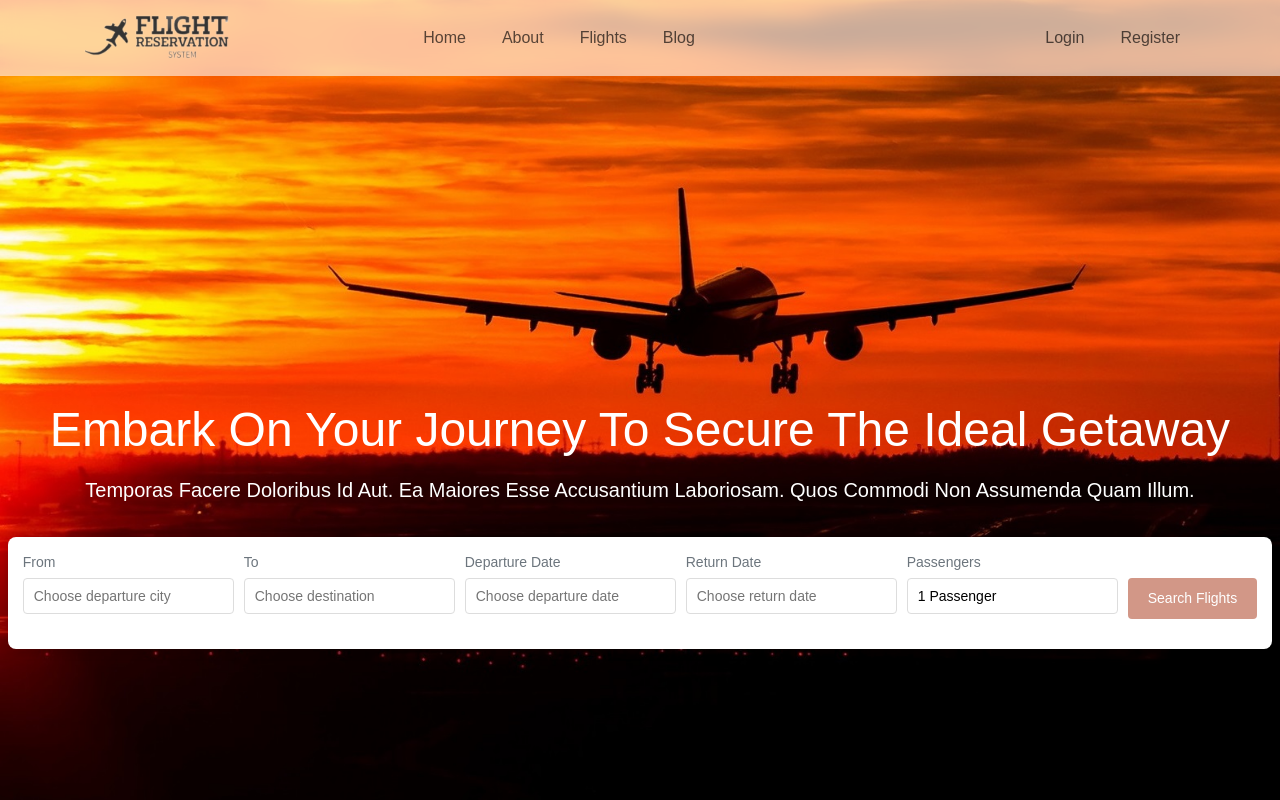
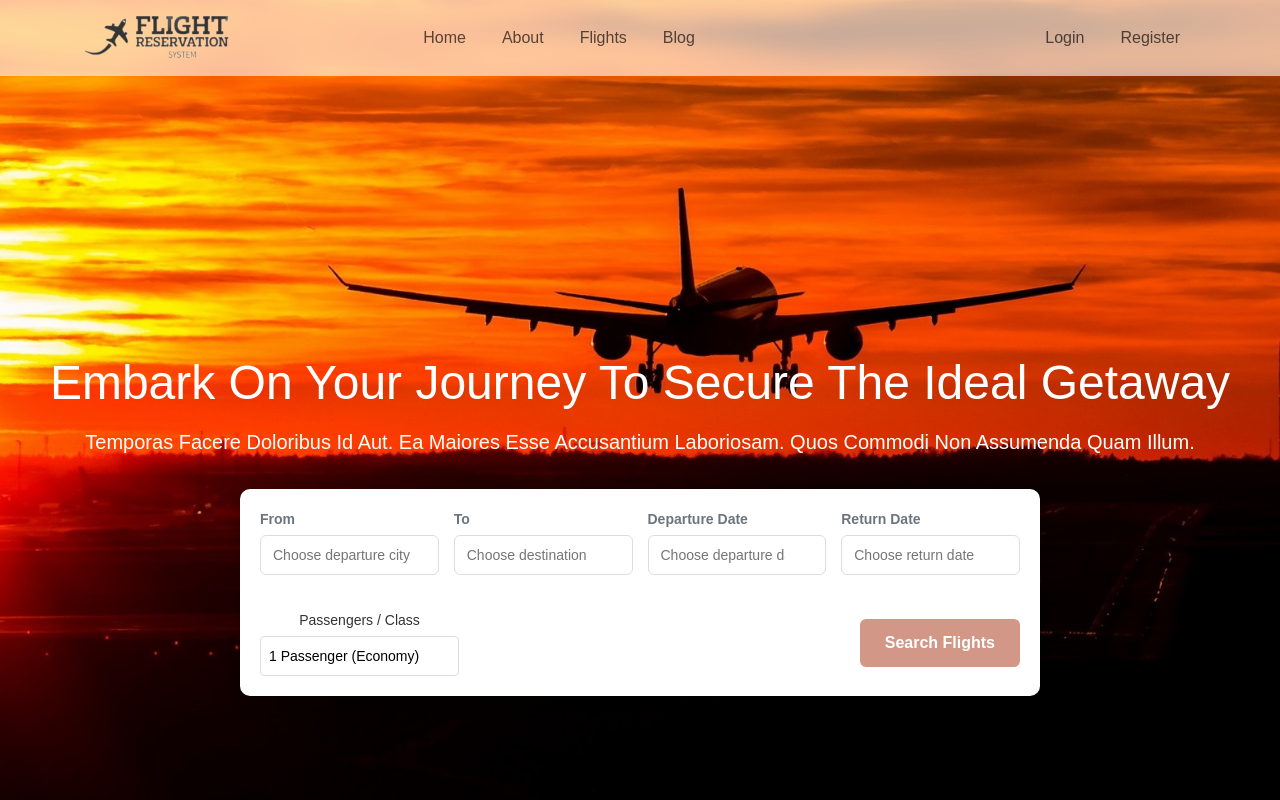
Before and after one commit to hoanghieu2385/Airline-Reservation-System, a React (Create React App) app in the folder frontend/: page / in a window 1280 px wide. Shown: the top 800 px of the page. Built offline with nearby package versions, Linux system fonts and the light colour scheme.

Commit message:
add tạm phần search form có thêm class, css hơi xấu

```diff
--- a/frontend/src/assets/css/SearchForm.css
+++ b/frontend/src/assets/css/SearchForm.css
@@ -1,36 +1,42 @@
+/* General Styles */
 .search-form {
     display: flex;
     flex-wrap: wrap;
-    gap: 10px;
+    gap: 15px;
     background: #ffffff;
-    border-radius: 8px;
-    padding: 15px;
-    box-shadow: 0 4px 8px rgba(0, 0, 0, 0.1);
+    border-radius: 10px;
+    padding: 20px;
+    box-shadow: 0 6px 12px rgba(0, 0, 0, 0.1);
     align-items: center;
     justify-content: space-between;
+    max-width: 800px;
+    margin: 0 auto;
 }
 
 .form-group {
     flex: 1;
-    min-width: 120px;
+    min-width: 150px;
     display: flex;
     flex-direction: column;
     font-size: 14px;
+    position: relative;
 }
 
-.form-group label{
-    display: flex;
-    color: black;
+.form-group label {
+    font-weight: bold;
+    margin-bottom: 5px;
+    color: #333;
 }
 
 select,
-input{
+input {
     width: 100%;
-    height: 36px;
-    padding: 0 10px;
+    height: 40px;
+    padding: 0 12px;
     font-size: 14px;
     border: 1px solid #ddd;
-    border-radius: 4px;
+    border-radius: 6px;
+    transition: border-color 0.3s, box-shadow 0.3s;
 }
 
 input:focus,
@@ -38,6 +44,7 @@ select:focus,
 .react-datepicker-wrapper input:focus {
     outline: none;
     border-color: #007bff;
+    box-shadow: 0 0 5px rgba(0, 123, 255, 0.3);
 }
 
 .suggestions {
@@ -45,26 +52,26 @@ select:focus,
     top: calc(100% + 5px);
     left: 0;
     background-color: #fff;
-    color: rgb(0, 0, 0);
     border: 1px solid #ddd;
-    border-radius: 4px;
+    border-radius: 6px;
     margin: 0;
     padding: 0;
     width: 100%;
-    max-height: 200px;
+    max-height: 250px;
     overflow-y: auto;
     z-index: 10;
+    box-shadow: 0 4px 8px rgba(0, 0, 0, 0.1);
 }
 
 .suggestions li {
-    text-align: left;
     padding: 10px;
     cursor: pointer;
-    transition: background-color 0.2s;
+    transition: background-color 0.2s, color 0.2s;
 }
 
 .suggestions li:hover {
     background-color: #f0f0f0;
+    color: #007bff;
 }
 
 .input-wrapper {
@@ -75,8 +82,8 @@ select:focus,
 
 .clear-button {
     position: absolute;
-    right: 7px;
-    background-color: rgb(225, 223, 223);
+    right: 10px;
+    background-color: transparent;
     border: none;
     border-radius: 50%;
     width: 20px;
@@ -85,8 +92,7 @@ select:focus,
     align-items: center;
     justify-content: center;
     cursor: pointer;
-    box-shadow: 0 2px 4px rgba(0, 0, 0, 0.1);
-    z-index: 2;
+    transition: background-color 0.2s;
 }
 
 .clear-button:hover {
@@ -94,8 +100,8 @@ select:focus,
 }
 
 .clear-button svg {
-    width: 17px;
-    height: 17px;
+    width: 16px;
+    height: 16px;
     color: #555;
 }
 
@@ -104,56 +110,153 @@ select:focus,
 }
 
 .react-datepicker-wrapper input {
-    padding-right: 30px;
+    padding-right: 40px;
 }
 
-.passenger-dropdown {
+/* Passenger Dropdown */
+.pcs-container {
+  position: relative;
+}
+
+.pcs-label {
+  display: block;
+  margin-bottom: 5px;
+  font-size: 14px;
+  color: #333;
+}
+
+.pcs-input-wrapper {
+  cursor: pointer;
+}
+
+.pcs-input {
+  width: 100%;
+  padding: 8px;
+  border: 1px solid #ddd;
+  border-radius: 4px;
+  font-size: 14px;
+  cursor: pointer;
+}
+
+.pcs-dropdown {
   position: absolute;
   top: calc(100% + 5px);
   background-color: white;
-    color: rgb(0, 0, 0);
   border: 1px solid #ddd;
-    border-radius: 4px;
-    box-shadow: 0 2px 4px rgba(0, 0, 0, 0.1);
-    padding: 10px;
+  border-radius: 8px;
+  box-shadow: 0 4px 8px rgba(0, 0, 0, 0.1);
+  padding: 15px;
+  z-index: 10;
+  width: 250px;
+  font-size: 14px;
+}
+
+.pcs-dropdown__row {
+  display: flex;
+  align-items: center;
+  justify-content: space-between;
+  margin-bottom: 15px;
+}
+
+.pcs-dropdown__controls {
   display: flex;
   align-items: center;
   gap: 10px;
-    z-index: 10;
-    width: max-content;
 }
 
-.passenger-dropdown button {
-    background-color: #ddd;
-    border: 1px solid #ccc;
-    border-radius: 50%;
+.pcs-dropdown__label {
+  font-size: 14px;
+  font-weight: bold;
+  color: #333;
+}
+
+.pcs-dropdown__count {
+  font-size: 14px;
+  font-weight: bold;
+  color: #333;
+  min-width: 20px;
+  text-align: center;
+}
+
+.pcs-dropdown__btn {
+  background-color: #f5f5f5;
+  border: 1px solid #ddd;
+  border-radius: 4px;
   width: 30px;
   height: 30px;
-    font-size: 18px;
+  font-size: 16px;
+  font-weight: bold;
+  color: #555;
   cursor: pointer;
   display: flex;
   align-items: center;
   justify-content: center;
+  transition: background-color 0.2s;
 }
 
-.passenger-dropdown button:hover {
-    background-color: #bbb;
+.pcs-dropdown__btn:hover {
+  background-color: #e0e0e0;
 }
 
-.passenger-dropdown span {
-    font-size: 16px;
-    font-weight: bold;
+.pcs-dropdown__btn:disabled {
+  opacity: 0.5;
+  cursor: not-allowed;
 }
 
+.pcs-dropdown__class-section {
+  margin-bottom: 15px;
+}
 
+.pcs-dropdown__class-options {
+  margin-top: 10px;
+}
+
+.pcs-dropdown__class-row {
+  margin-bottom: 10px;
+}
+
+.pcs-dropdown__radio-label {
+  display: flex;
+  align-items: center;
+  gap: 8px;
+  font-size: 14px;
+  color: #333;
+  cursor: pointer;
+}
+
+.pcs-dropdown__radio {
+  margin: 0;
+  accent-color: #5f63f2;
+}
+
+.pcs-dropdown__confirm {
+  display: block;
+  width: 100%;
+  background-color: #5f63f2;
+  color: white;
+  border: none;
+  border-radius: 4px;
+  padding: 8px 0;
+  font-size: 14px;
+  font-weight: bold;
+  text-align: center;
+  cursor: pointer;
+  transition: background-color 0.3s ease;
+}
+
+.pcs-dropdown__confirm:hover {
+  background-color: #4a4fc1;
+}
+
+/* Search Button */
 .search-button {
-    margin-top: 12px;
-    padding: 10px 20px;
+    padding: 12px 25px;
     background-color: #d29787;
     color: white;
     border: none;
-    border-radius: 4px;
-    font-size: 14px;
+    border-radius: 6px;
+    font-size: 16px;
+    font-weight: bold;
     cursor: pointer;
     transition: background-color 0.3s ease;
 }
@@ -161,7 +264,3 @@ select:focus,
 .search-button:hover {
     background-color: #b78274;
 }
-
-.search-form .form-group {
-    position: relative;
-}
--- a/frontend/src/components/client/SearchForm.js
+++ b/frontend/src/components/client/SearchForm.js
@@ -1,4 +1,3 @@
-// src/components/client/SearchForm.js
 import React, { useState, useRef, useEffect } from 'react';
 import ReactDatePicker from 'react-datepicker';
 import 'react-datepicker/dist/react-datepicker.css';
@@ -14,6 +13,7 @@ const SearchForm = () => {
     const [departureDate, setDepartureDate] = useState(null);
     const [returnDate, setReturnDate] = useState(null);
     const [passengers, setPassengers] = useState(1);
+    const [seatClass, setSeatClass] = useState('Economy');
     const [filteredFromAirports, setFilteredFromAirports] = useState([]);
     const [filteredToAirports, setFilteredToAirports] = useState([]);
     const [isPassengerDropdownOpen, setIsPassengerDropdownOpen] = useState(false);
@@ -45,7 +45,6 @@ const SearchForm = () => {
         }, 300)
     ).current;
 
-
     useEffect(() => {
         return () => {
             handleAirportSearch.cancel();
@@ -73,6 +72,7 @@ const SearchForm = () => {
                 departureDate,
                 returnDate,
                 passengers,
+                seatClass,
             },
         });
     };
@@ -217,21 +217,79 @@ const SearchForm = () => {
                 </div>
             </div>
 
-            {/* Passengers */}
-            <div className="form-group" ref={passengersDropdownRef}>
-                <label htmlFor="passengers">Passengers</label>
-                <input
-                    type="text"
-                    id="passengers"
-                    value={`${passengers} Passenger${passengers > 1 ? 's' : ''}`}
-                    readOnly
-                    onClick={() => setIsPassengerDropdownOpen(!isPassengerDropdownOpen)}
-                />
+            {/* Passengers and Class */}
+            <div className="pcs-container" ref={passengersDropdownRef}>
+                <label className="pcs-label" htmlFor="passengers">Passengers / Class</label>
+                <div className="pcs-input-wrapper" onClick={() => setIsPassengerDropdownOpen(!isPassengerDropdownOpen)}>
+                    <input
+                        type="text"
+                        id="passengers"
+                        className="pcs-input"
+                        value={`${passengers} Passenger${passengers > 1 ? 's' : ''} (${seatClass})`}
+                        readOnly
+                    />
+                </div>
                 {isPassengerDropdownOpen && (
-                    <div className="passenger-dropdown">
-                        <button onClick={decrementPassengers}>-</button>
-                        <span>{passengers}</span>
-                        <button onClick={incrementPassengers}>+</button>
+                    <div className="pcs-dropdown">
+                        <div className="pcs-dropdown__row">
+                            <span className="pcs-dropdown__label">Passengers:</span>
+                            <div className="pcs-dropdown__controls">
+                                <button
+                                    className="pcs-dropdown__btn"
+                                    onClick={decrementPassengers}
+                                    disabled={passengers <= 1}
+                                >
+                                    -
+                                </button>
+                                <span className="pcs-dropdown__count">{passengers}</span>
+                                <button
+                                    className="pcs-dropdown__btn"
+                                    onClick={incrementPassengers}
+                                >
+                                    +
+                                </button>
+                            </div>
+                        </div>
+
+                        <div className="pcs-dropdown__class-section">
+                            <span className="pcs-dropdown__label">Class:</span>
+                            <div className="pcs-dropdown__class-options">
+                                <div className="pcs-dropdown__class-row">
+                                    <label className="pcs-dropdown__radio-label">
+                                        <input
+                                            type="radio"
+                                            name="seatClass"
+                                            value="Economy"
+                                            checked={seatClass === 'Economy'}
+                                            onChange={() => setSeatClass('Economy')}
+                                            className="pcs-dropdown__radio"
+                                        />
+                                        Economy
+                                    </label>
+                                </div>
+                                <div className="pcs-dropdown__class-row">
+                                    <label className="pcs-dropdown__radio-label">
+                                        <input
+                                            type="radio"
+                                            name="seatClass"
+                                            value="Premium"
+                                            checked={seatClass === 'Premium'}
+                                            onChange={() => setSeatClass('Premium')}
+                                            className="pcs-dropdown__radio"
+                                        />
+                                        Premium
+                                    </label>
+                                </div>
+                            </div>
+                        </div>
+
+
+                        <button
+                            className="pcs-dropdown__confirm"
+                            onClick={() => setIsPassengerDropdownOpen(false)}
+                        >
+                            Confirm
+                        </button>
                     </div>
                 )}
             </div>
```
Lines whose indentation alone changed are shown as unchanged.
